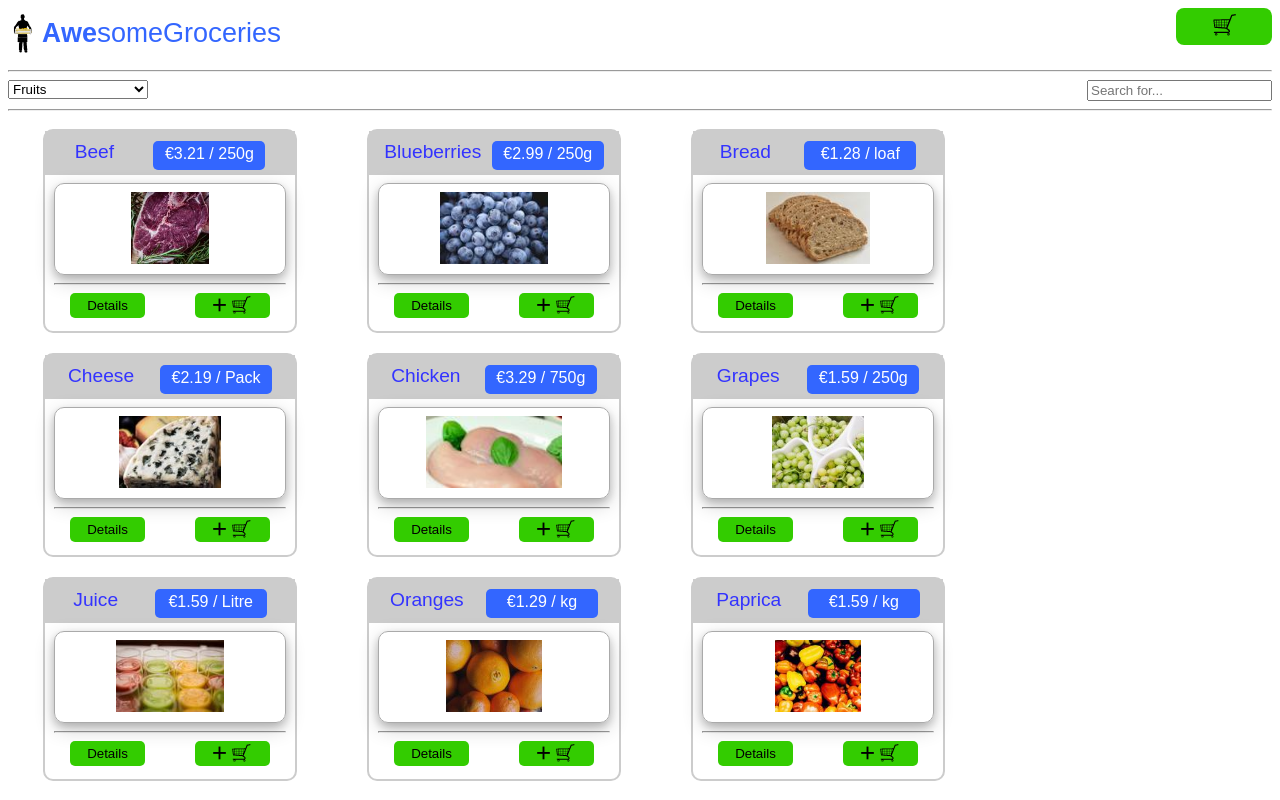
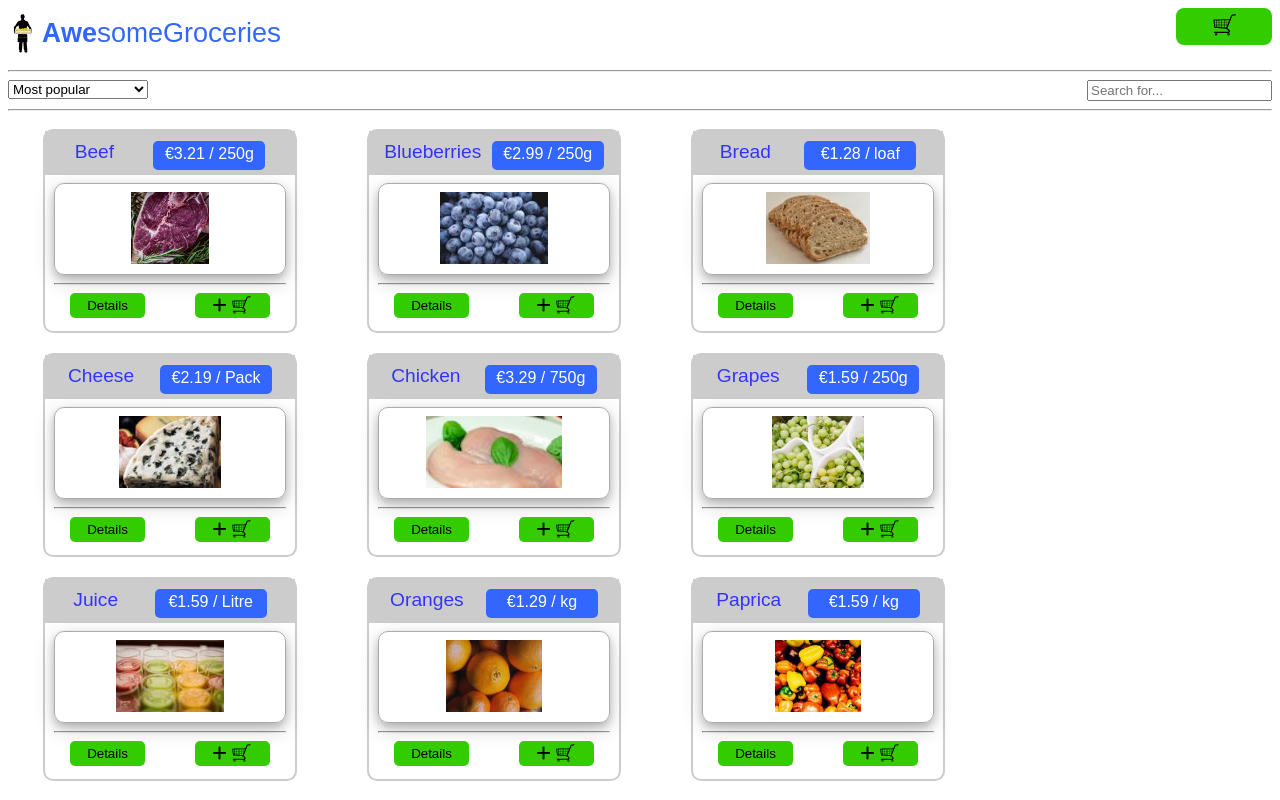
Before and after one commit to ustegrew/awesome-groceries_frontend, an Angular app: page /landing in a window 1280 px wide. Built offline with nearby package versions, Linux system fonts and the light colour scheme.

Commit message:
Implemented "Most Popular" meta category.

```diff
--- a/src/app/components/pages/tlanding/tlanding.component.ts
+++ b/src/app/components/pages/tlanding/tlanding.component.ts
@@ -1,6 +1,7 @@
 import { Component, OnInit                } from '@angular/core';
 import { TProductStoreMockService         } from '../../../services/product/tproduct-store-mock.service';
 import { TProduct                         } from '../../../lib/types/product/tproduct';
+import { TCategory                        } from '../../../lib/types/product/tcategory';
 import { TLogoComponent                   } from '../../widgets/tlogo/tlogo.component';
 import { TGoCartButtonComponent           } from '../../widgets/tgo-cart-button/tgo-cart-button.component';
 import { TCategoryBoxComponent            } from '../../widgets/tcategory-box/tcategory-box.component';
@@ -21,16 +22,21 @@ export class TLandingComponent implements OnInit
 
     ngOnInit()
     {
-        this.fProducts = this.store.getArticlesByCategory ("0");
+console.log();
+        this.fProducts = this.store.getArticlesByCategory (TCategory.kIDMostPopular);
+console.log();
     }
 
     onChangeCategory ($event): void
     {
+console.log();
         this.fProducts = this.store.getArticlesByCategory ($event);
+console.log();
     }
 
     getObserved (): TProduct[]
     {
+console.log();
         return this.fProducts;
     }
 }
--- a/src/app/components/widgets/tcategory-box/tcategory-box.component.html
+++ b/src/app/components/widgets/tcategory-box/tcategory-box.component.html
@@ -1,3 +1,3 @@
 <select (change)="onChangeValue ($event.target.value)">
-    <option *ngFor="let category of store.getCategories()" value="{{category.fID}}">{{category.fInformal}}</option>
+    <option *ngFor="let category of getCategories()" value="{{category.fID}}">{{category.fInformal}}</option>
 </select>
--- a/src/app/components/widgets/tcategory-box/tcategory-box.component.ts
+++ b/src/app/components/widgets/tcategory-box/tcategory-box.component.ts
@@ -1,5 +1,6 @@
 import { Component, OnInit, Output, EventEmitter    } from '@angular/core';
 import { TProductStoreMockService                   } from '../../../services/product/tproduct-store-mock.service';
+import { TCategory }                                  from '../../../lib/types/product/tcategory';
 
 @Component({
   selector: 'app-tcategory-box',
@@ -19,6 +20,15 @@ export class TCategoryBoxComponent implements OnInit
     {
     }
 
+    getCategories() : TCategory[]
+    {
+        let ret: TCategory [];
+
+        ret = this.store.getCategories ();
+
+        return ret;
+    }
+
     onChangeValue (choice: string) : void
     {
         this.onChangeCategory.emit (choice);
--- a/src/app/lib/types/product/tcategory.ts
+++ b/src/app/lib/types/product/tcategory.ts
@@ -1,5 +1,7 @@
 export class TCategory
 {
+    static readonly    kIDMostPopular:   string = "99";
+
     fID:                    string;
     fInformal:              string;
 
--- a/src/app/services/product/tproduct-store-mock.service.ts
+++ b/src/app/services/product/tproduct-store-mock.service.ts
@@ -335,7 +335,7 @@ export class TProductStoreMockService
                 {
                     ret.push (p);
                 }
-                else if (categoryID == "0")
+                else if (categoryID == TCategory.kIDMostPopular)
                 {
                     if (Math.random() >= 0.5)
                     {
@@ -355,11 +355,9 @@ export class TProductStoreMockService
 
     getCategories() : TCategory[]
     {
-        let pop: TCategory;
         let ret: TCategory[];
 
-        pop = new TCategory ("0", "Most popular");
-        ret = [pop];
+        ret = [];
         this.fCategories.forEach
         (
             function onItem (category: TCategory, id: string)
@@ -373,6 +371,7 @@ export class TProductStoreMockService
 
     private _setCategories(): void
     {
+        let pop: TCategory;
         let n  : number;
         let i  : number;
         let p  : TProduct;
@@ -380,6 +379,8 @@ export class TProductStoreMockService
 
         this.fCategories = new Map ();
         n   = this.fArticles.length;
+        pop = new TCategory (TCategory.kIDMostPopular, "Most popular");
+        this.fCategories.set(pop.fID, pop);
         if (n >= 1)
         {
             for (i = 0; i < n; i++)
```
